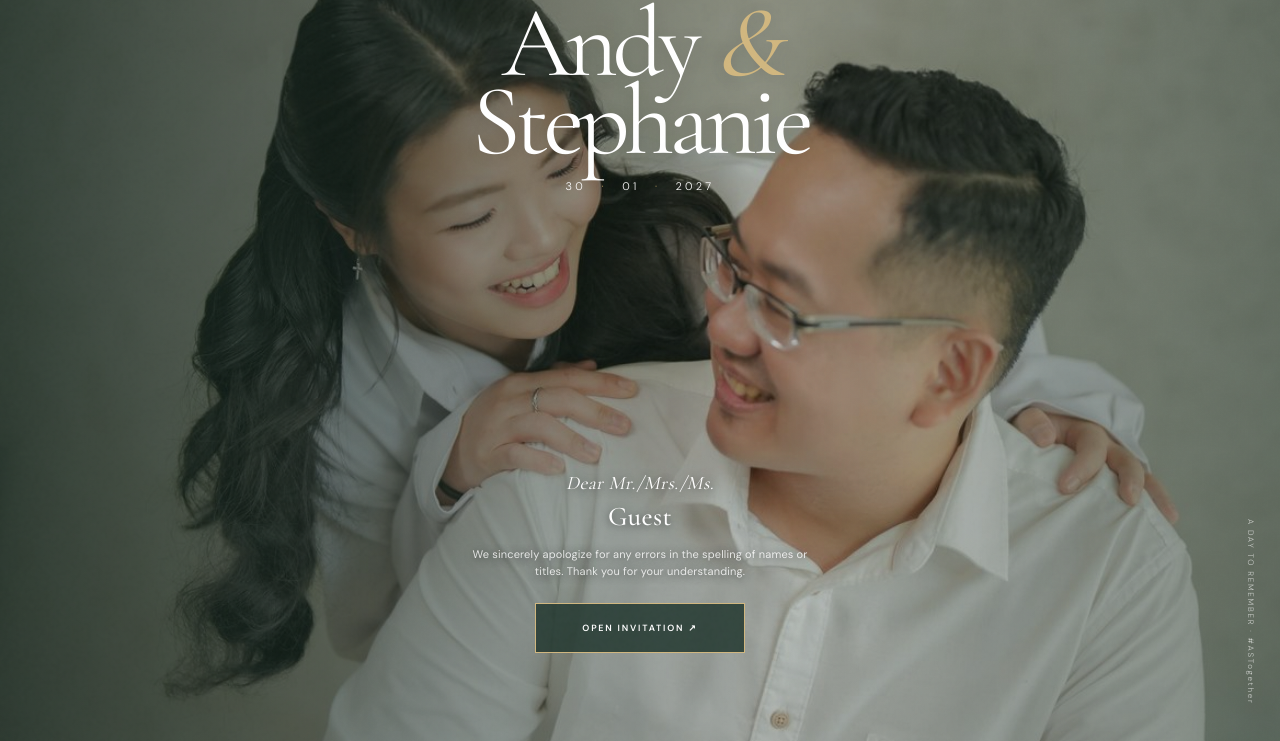
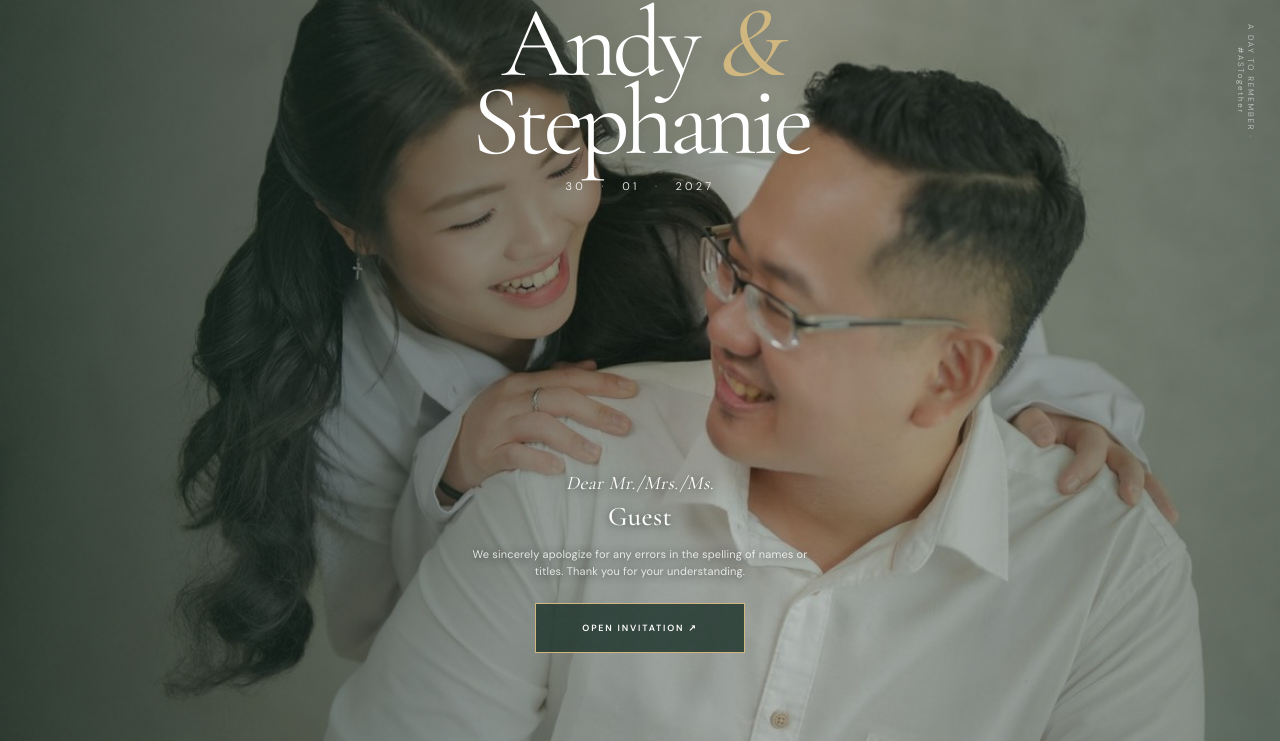
Before and after one commit to stephanietep/ASTogether, a plain HTML site: page index.html in a window 1280 px wide. Shown: the part 59-800 px from the top of the page. Drawn offline with nearby package versions, Linux system fonts and the light colour scheme.

Commit message:
Update index.html

```diff
--- a/index.html
+++ b/index.html
@@ -27,7 +27,7 @@
 <div class="grain" aria-hidden="true"></div>
 <nav class="topbar"><a class="wordmark monogram-link" href="#home" aria-label="Andy and Stephanie"><img src="assets/ast-monogram.png" alt="Andy and Stephanie monogram"></a><a class="nav-rsvp" href="#rsvp">RSVP <span>↗</span></a></nav>
 <main>
-<section class="hero" id="home"><div class="hero-photo" role="img" aria-label="Prewedding photograph of Andy and Stephanie"></div><div class="hero-shade"></div><div class="hero-copy reveal"><h1>Andy <i>&</i><br>Stephanie</h1><p class="hero-date">30 <span>·</span> 01 <span>·</span> 2027</p></div><div class="hero-side">A DAY TO REMEMBER · #ASTogether</div></section>
+<section class="hero" id="home"><div class="hero-photo" role="img" aria-label="Prewedding photograph of Andy and Stephanie"></div><div class="hero-shade"></div><div class="hero-copy reveal"><h1>Andy <i>&</i><br>Stephanie</h1><p class="hero-date">30 <span>·</span> 01 <span>·</span> 2027</p><div class="hero-side">A DAY TO REMEMBER · #ASTogether</div></div></section>
 <section class="intro section-pad" id="invitation"><div class="memory-slideshow" aria-label="Prewedding photo gallery"><div class="memory-slideshow-label">ANDY &amp; STEPHANIE · #ASTogether</div></div><div class="intro-inner reveal"><p class="script">Together with our families</p><h2>We invite you to<br>celebrate our <em>beginning.</em></h2><p class="body-copy">With grateful hearts, we invite you to witness and celebrate the beginning of our journey as husband and wife.</p><p class="verse">“Unless the Lord builds the house, the builders labor in vain.”<br><small>PSALM 127:1</small></p></div></section>
 <section class="couple section-pad"><div class="couple-feature-heading">The Groom &amp; The Bride</div><div class="couple-feature"><div class="couple-feature-photo" role="img" aria-label="Andy and Stephanie together"></div><div class="couple-feature-caption"><h2 class="couple-full-names"><span>Andy Surya Tandrawijaya</span><i>&</i><span>Stephanie Vanessa Widyawati</span></h2><div class="couple-parents"><p><span>THE GROOM</span>The Second Son of<br><b>Mr. Surianto Tan (†)</b><br>& <b>Mrs. Lisiauwati</b></p><p><span>THE BRIDE</span>The First Daughter of<br><b>Mr. Albert Widjaja</b><br>& <b>Mrs. Lilies Purnomo</b></p></div></div></div></section>
 <section class="countdown section-pad"><div class="countdown-bg"></div><div class="countdown-content reveal"><p class="script">The day is almost here</p><h2>Until forever</h2><div class="timer" aria-live="off"><div><strong id="days">---</strong><span>DAYS</span></div><b>:</b><div><strong id="hours">--</strong><span>HOURS</span></div><b>:</b><div><strong id="minutes">--</strong><span>MINUTES</span></div><b>:</b><div><strong id="seconds">--</strong><span>SECONDS</span></div></div><p class="countdown-date">SATURDAY, 30 JANUARY 2027</p><a class="countdown-save-date" id="countdownCalendarLink" target="_blank" rel="noopener">＋ SAVE THE DATE</a></div></section>
```
